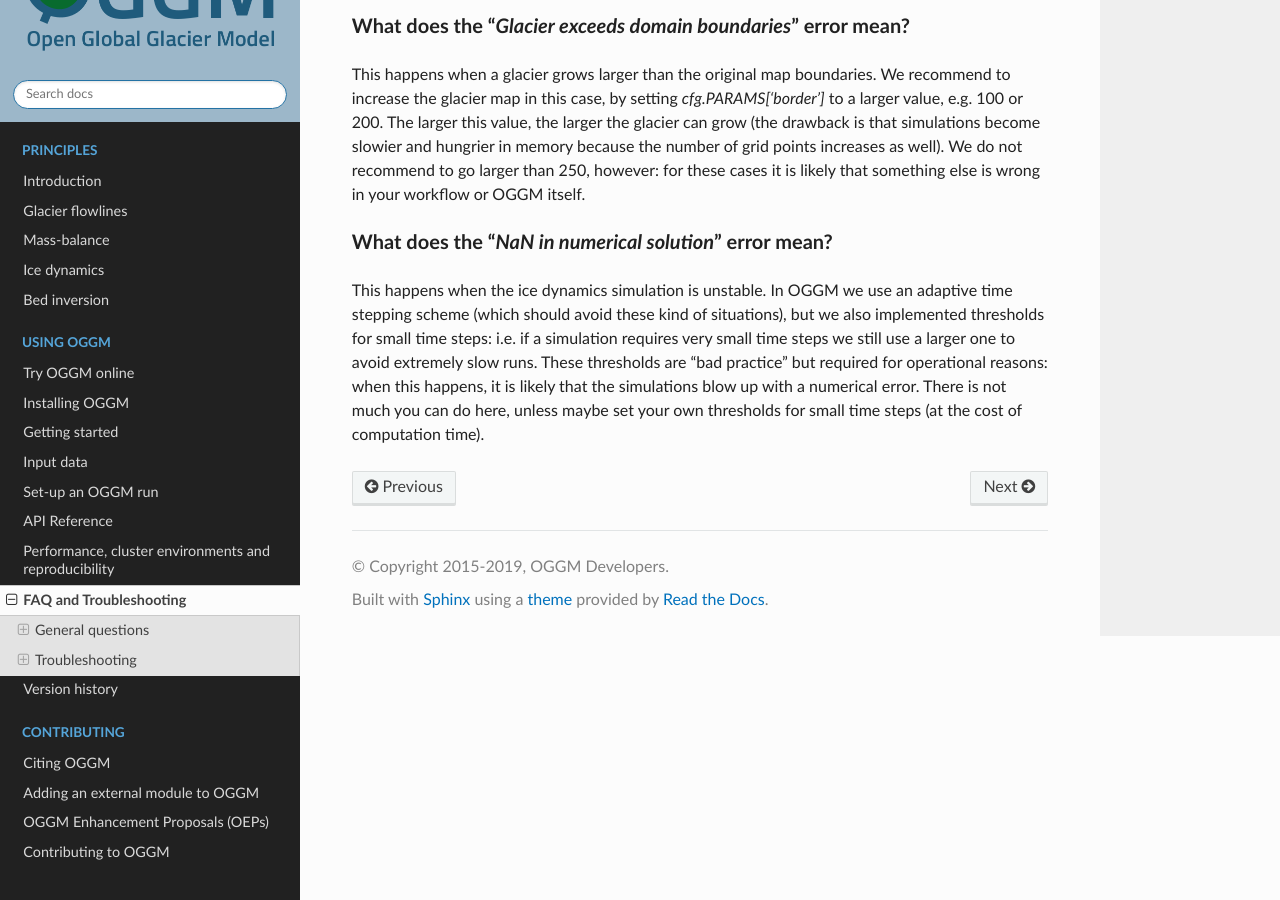
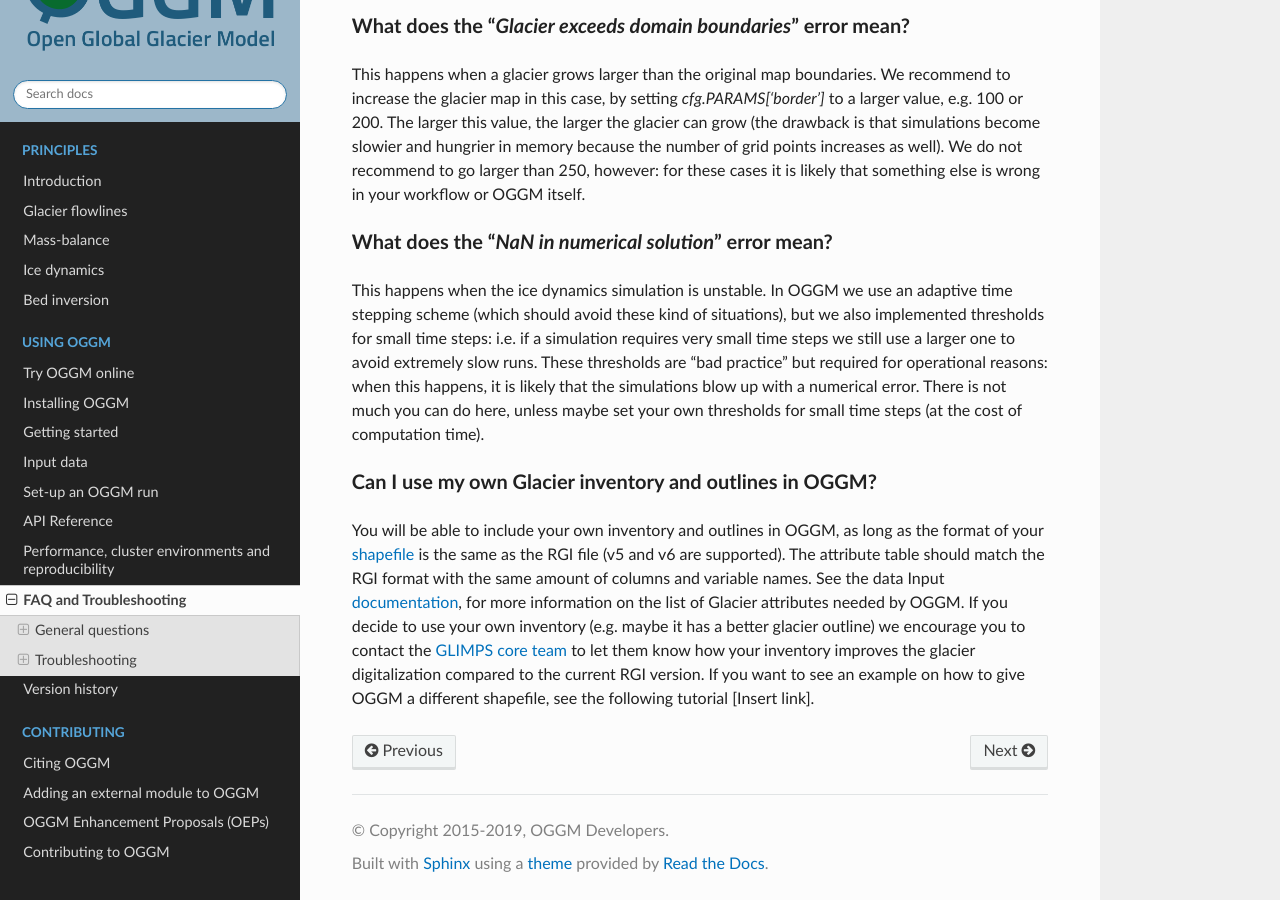
Before and after one commit to OGGM/oggm, a Sphinx documentation site: the page built from docs/faq.rst, in a window 1280 px wide and 900 px high, scrolled down 1496 px. Built offline with Sphinx 7.4.7 and the Read the Docs theme 2.0.0, drawn with Linux system fonts in a browser that asks for light colours; the version number could not be read and is left out.

Commit message:
RGI attributes used by oggm docs

```diff
--- a/docs/faq.rst
+++ b/docs/faq.rst
@@ -104,3 +104,18 @@ slow runs. These thresholds are "bad practice" but required for operational
 reasons: when this happens, it is likely that the simulations blow up with
 a numerical error. There is not much you can do here, unless maybe set your
 own thresholds for small time steps (at the cost of computation time).
+
+Can I use my own Glacier inventory and outlines in OGGM?
+--------------------------------------------------------
+
+You will be able to include your own inventory and outlines in OGGM,
+as long as the format of your `shapefile <https://en.wikipedia.org/wiki/Shapefile>`_
+is the same as the RGI file (v5 and v6 are supported). The attribute table should match
+the RGI format with the same amount of columns and variable names. See the data Input
+`documentation <https://oggm.readthedocs.io/en/latest/input-data.html#glacier-outlines-and-intersects>`_,
+for more information on the list of Glacier attributes needed by OGGM.
+If you decide to use your own inventory (e.g. maybe it has a better glacier outline) we
+encourage you to contact the `GLIMPS core team <https://www.glims.org/maps/contact_info.html>`_
+to let them know how your inventory improves the glacier digitalization compared to the
+current RGI version. If you want to see an example on how to give OGGM a different shapefile,
+see the following tutorial [Insert link].
```
Also changed, not shown: docs/input-data.rst (+36 -0 lines).
